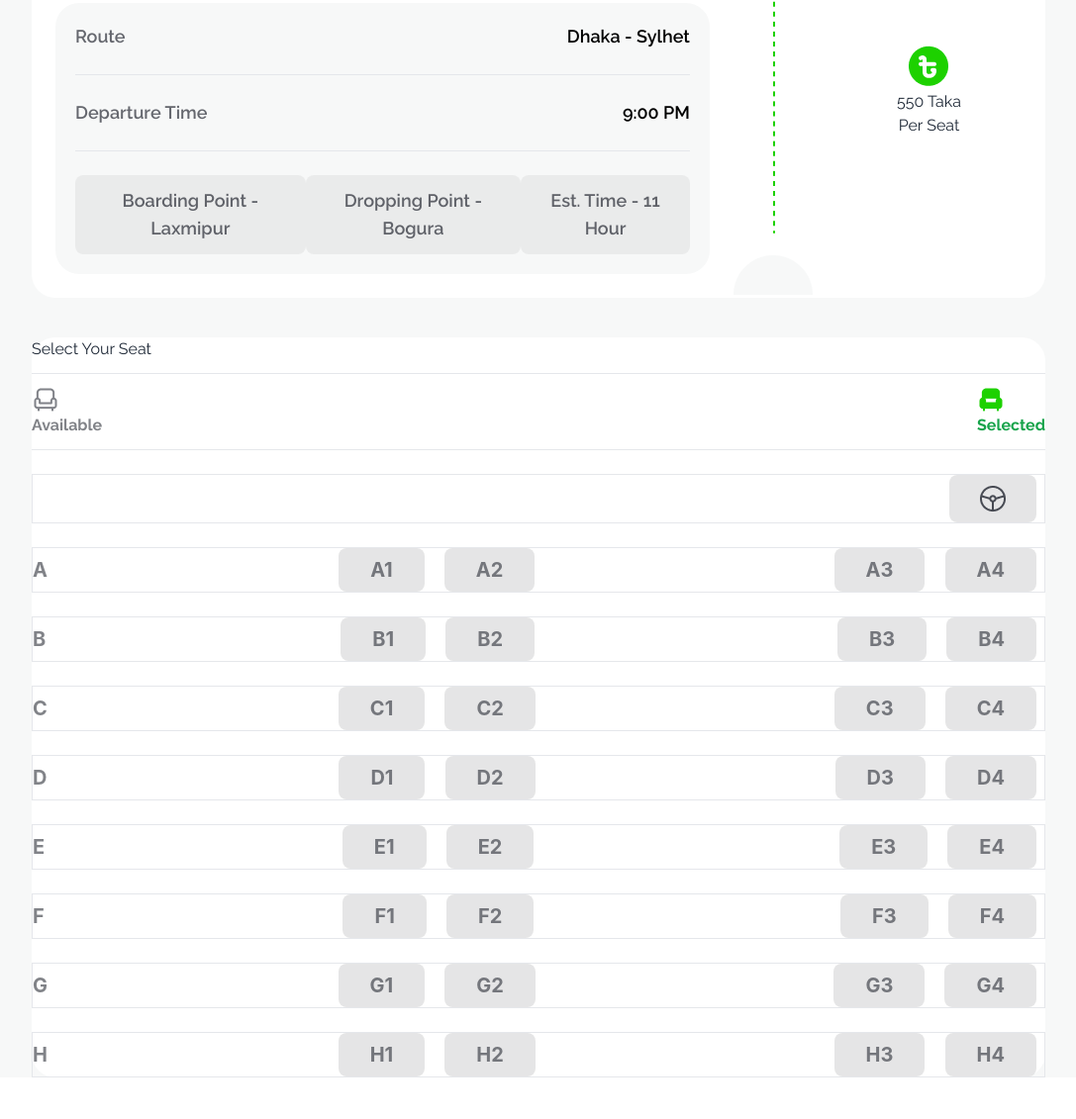
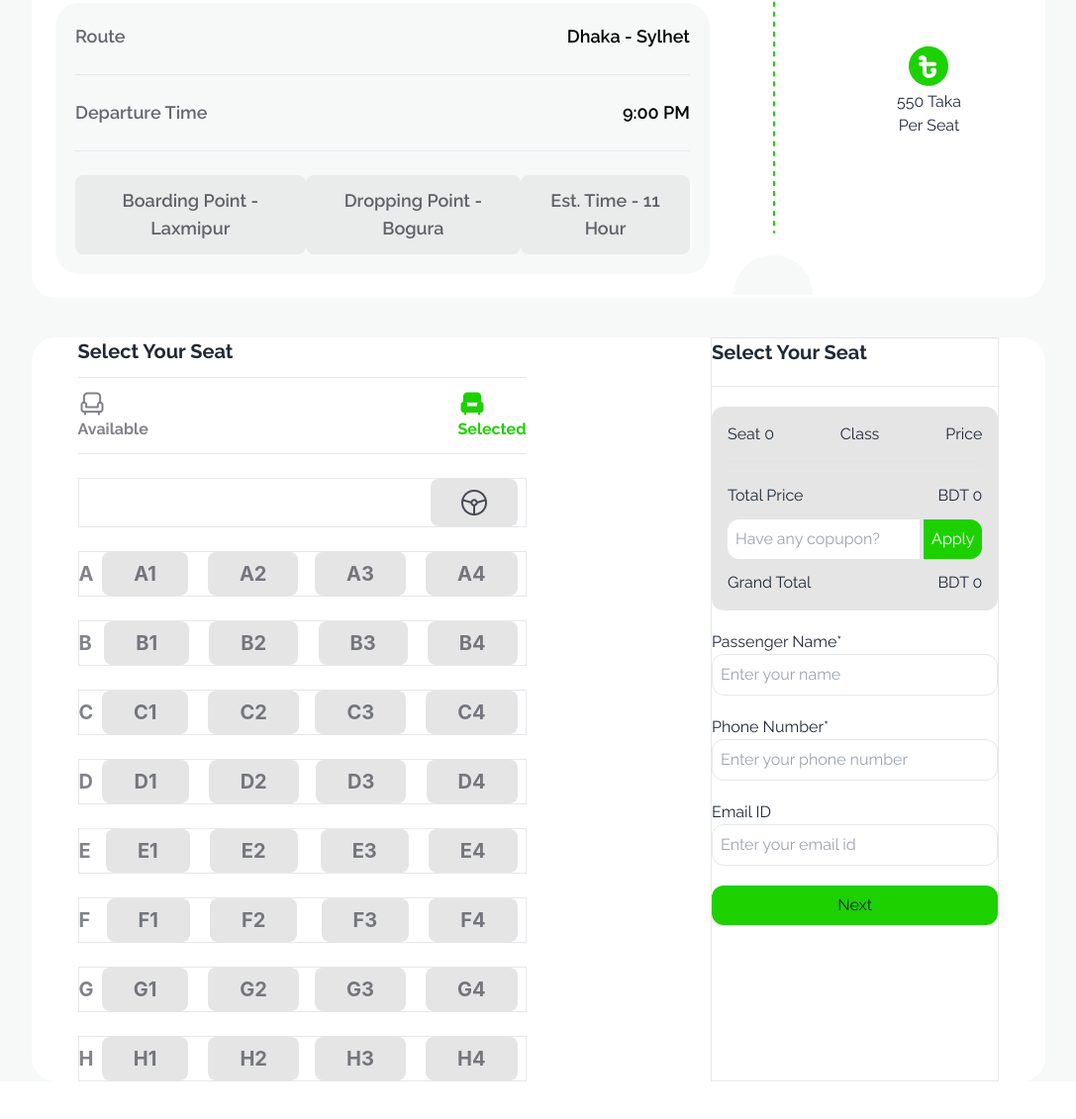
Before and after one commit to TASHDIK-29/e-Ticketing, a plain HTML site: page index.html in a window 1280 px wide. Shown: the part 1558-2689 px from the top of the page at 99% size, without its empty margins (96-1183 px from the left). Drawn offline with nearby package versions, Linux system fonts and the light colour scheme.

Commit message:
design complete almost

```diff
--- a/index.html
+++ b/index.html
@@ -172,11 +172,11 @@
                 </div>
             </div>
             <!-- Lower -->
-            <div class="bg-white w-4/5 mx-auto my-10 border-none rounded-3xl">
+            <div class="bg-white w-4/5 mx-auto my-10 border-none rounded-3xl flex justify-around">
                 <!-- Seats -->
                 <div class="space-y-6">
                     <div class="space-y-3">
-                        <h1>Select Your Seat</h1>
+                        <h1 class="text-xl font-bold">Select Your Seat</h1>
                         <hr>
                         <div class="flex justify-between">
                             <div>
@@ -185,7 +185,7 @@
                             </div>
                             <div>
                                 <img src="./images/seat-green-filled.png" alt="">
-                                <p class="text-green-600 font-bold">Selected</p>
+                                <p class="text-[#1DD100] font-bold">Selected</p>
                             </div>
                         </div>
                         <hr>
@@ -325,9 +325,60 @@
                         </div>
                     </div>
                 </div>
+                <!-- Partition -->
+                <div>
+                    <hr class="text-black">
+                </div>
                 <!-- Calculation -->
-                <div>
+                <div class="border space-y-5">
+                    <h4 class="text-xl font-bold">Select Your Seat</h4>
+                    <hr>
+                    <!-- Selected items container -->
+                    <div class="bg-[#0307121A] border-none rounded-xl p-4 space-y-3">
+                        <!-- Heading -->
+                        <div class="flex justify-between">
+                            <h6>Seat <span>0</span></h6>
+                            <h6>Class</h6>
+                            <h6>Price</h6>
+                        </div>
+                        <hr>
+                        <!-- Empty Div -->
+                        <div>
 
+                        </div>
+                        <hr>
+                        <!-- Total costing div -->
+                        <div class="space-y-3">
+                            <!-- Total price -->
+                            <div class="flex justify-between">
+                                <h1>Total Price</h1>
+                                <h1>BDT <span>0</span></h1>
+                            </div>
+                            <!-- Coupon input -->
+                            <div>
+                                <input class="p-2 border-none rounded-l-xl" placeholder="Have any copupon?" type="text">
+                                <button class="bg-[#1DD100] p-2 text-white border-none rounded-r-xl">Apply</button>
+                            </div>
+                            <!-- Grant total -->
+                            <div class="flex justify-between">
+                                <h1>Grand Total</h1>
+                                <h1>BDT <span>0</span></h1>
+                            </div>
+                        </div>
+                    </div>
+                    <div>
+                        <h1>Passenger Name*</h1>
+                        <input class="p-2 border rounded-xl w-full" placeholder="Enter your name" type="text">
+                    </div>
+                    <div>
+                        <h1>Phone Number*</h1>
+                        <input class="p-2 border rounded-xl w-full" placeholder="Enter your phone number" type="number" name="" id="">
+                    </div>
+                    <div>
+                        <h1>Email ID</h1>
+                        <input class="p-2 border rounded-xl w-full" placeholder="Enter your email id" type="email" name="" id="">
+                    </div>
+                    <button class="bg-[#1DD100] border-none rounded-xl p-2 w-full">Next</button>
                 </div>
             </div>
         </section>
```
